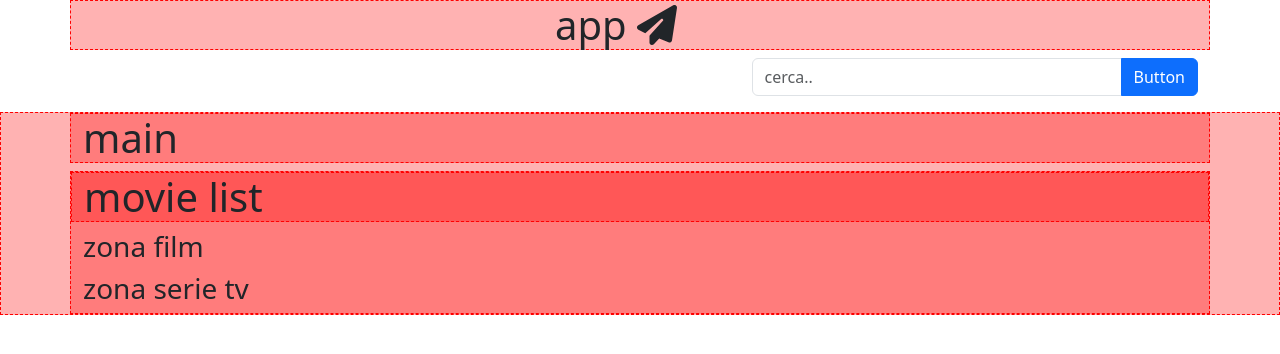
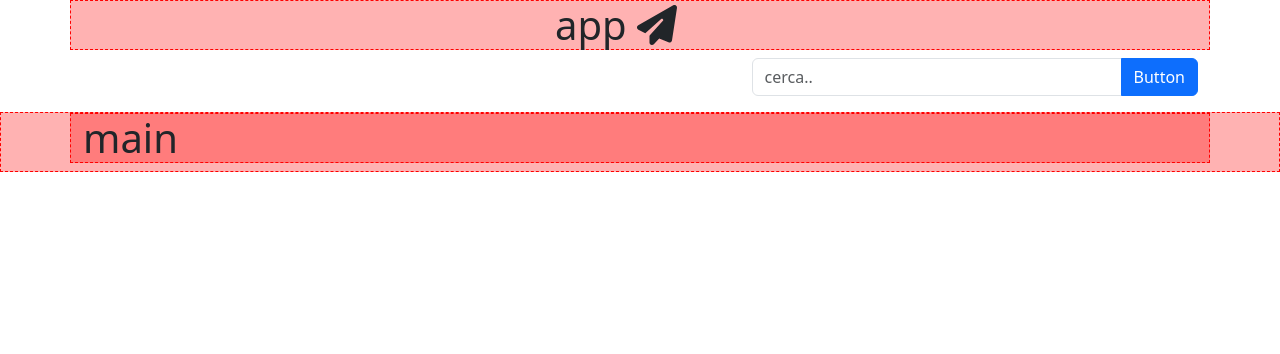
Before and after one commit to CarloCassini/vite-boolflix, a Vue app: page / in a window 1280 px wide. Shown: the top 354 px of the page. Built offline with nearby package versions, Linux system fonts and the light colour scheme.

Commit message:
add n° elementi + sparizione sona card se non valorizzati

```diff
--- a/src/components/AppCard.vue
+++ b/src/components/AppCard.vue
@@ -23,6 +23,7 @@ export default {
 
 <template>
   <h3>zona film</h3>
+  <h5>trovati {{ store.movieSearched.length }} elementi</h5>
   <div class="col-3 my-2" v-for="movie in store.movieSearched" :key="movie.id">
     <div class="card" style="width: 18rem">
       <img src="..." class="card-img-top" alt="..." />
@@ -36,6 +37,7 @@ export default {
   </div>
 
   <h3>zona serie tv</h3>
+  <h5>trovati {{ store.tvSearched.length }} elementi</h5>
   <div class="col-3 my-2" v-for="tvSerie in store.tvSearched" :key="tvSerie.id">
     <div class="card" style="width: 18rem">
       <img src="..." class="card-img-top" alt="..." />
--- a/src/components/AppMain.vue
+++ b/src/components/AppMain.vue
@@ -28,7 +28,7 @@ export default {
 
     <section>
       <!-- visualizzazione della movielist -->
-      <MovieList />
+      <MovieList v-if="store.movieSearched[0] || store.tvSearched[0]" />
     </section>
   </div>
 </template>
```
